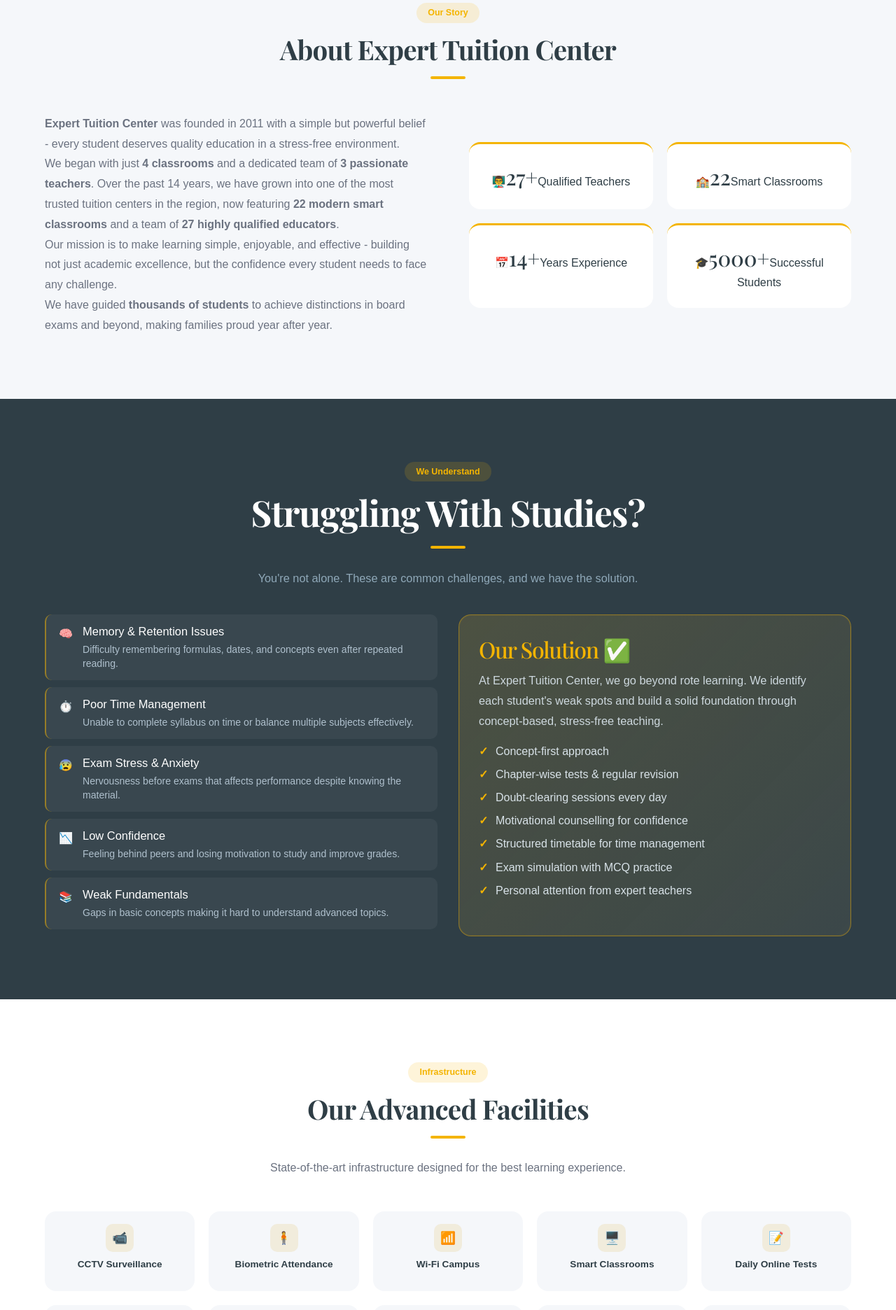
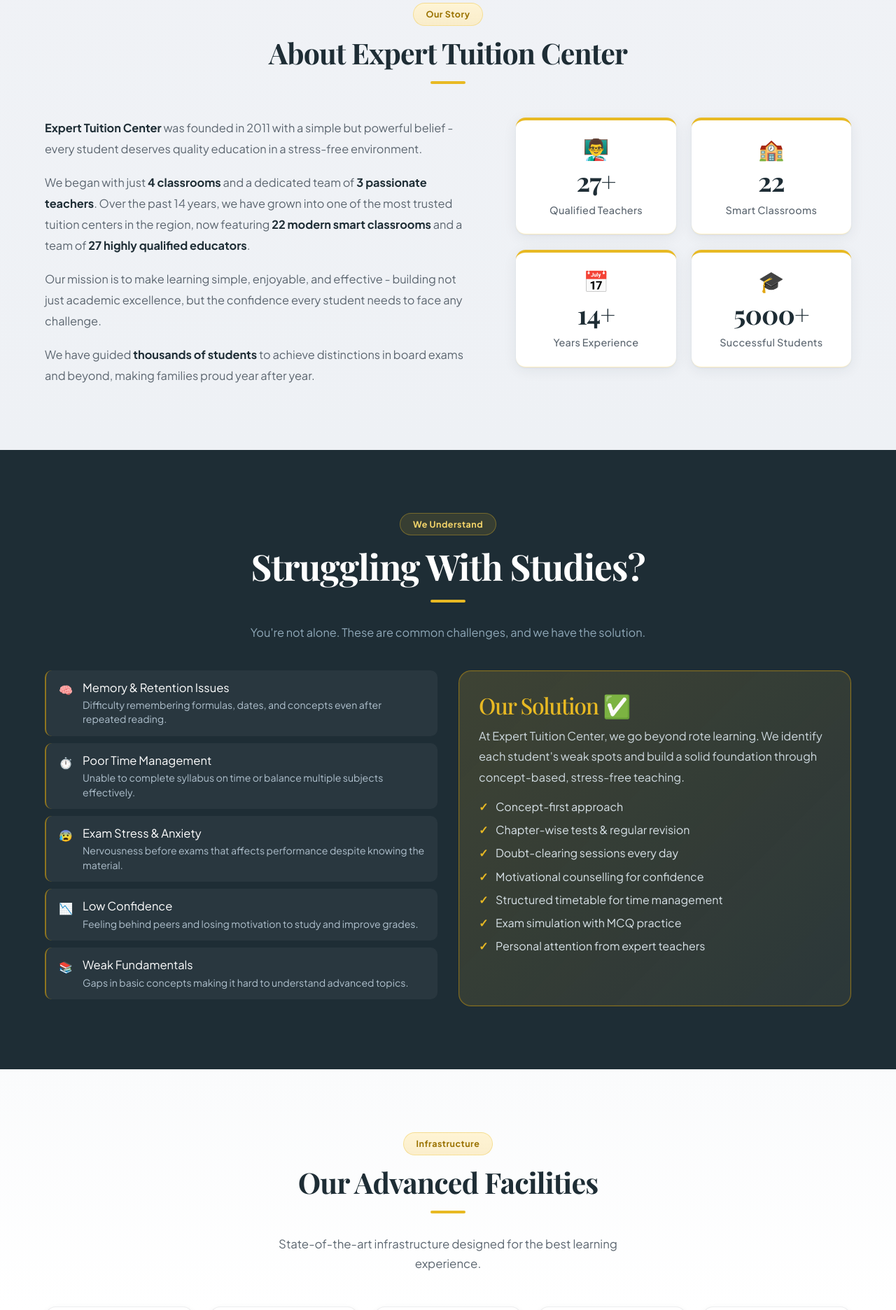
Before and after one commit to aniket-017/greenvalley, a React (Vite) app in the folder frontend/: page /classes in a window 1280 px wide. Shown: the part 880-2752 px from the top of the page at 70% size. Built offline with nearby package versions, Linux system fonts and the light colour scheme; the HTML template or start-up script is replaced by a standard one.

Commit message:
Refactor CSS styles for Classes page to enhance visual presentation; update color scheme, typography, and layout for improved user experience and responsiveness.

```diff
--- a/frontend/src/pages/Classes.css
+++ b/frontend/src/pages/Classes.css
@@ -1,12 +1,12 @@
 .classes-page {
-  --navy: #2f3e46;
-  --gold: #f4b400;
+  --navy: #1e2d35;
+  --gold: #e8b923;
   --white: #ffffff;
-  --light: #f5f7fa;
-  --gray: #6b7280;
-  --gold-dark: #d9a000;
+  --light: #eef1f5;
+  --gray: #5c6670;
+  --gold-dark: #c9a010;
   --navy-light: #3d5260;
-  font-family: "DM Sans", sans-serif;
+  font-family: "Plus Jakarta Sans", ui-sans-serif, system-ui, sans-serif;
   color: var(--navy);
   background: var(--white);
 }
@@ -211,25 +211,35 @@
 
 .classes-page .section-tag {
   display: inline-block;
-  background: rgba(244, 180, 0, 0.15);
-  color: var(--gold);
-  padding: 5px 16px;
-  border-radius: 50px;
+  background: linear-gradient(180deg, rgba(255, 244, 210, 0.95) 0%, rgba(250, 235, 195, 0.85) 100%);
+  color: #9a7200;
+  padding: 6px 18px;
+  border-radius: 999px;
   font-size: 0.78rem;
   font-weight: 700;
   margin-bottom: 14px;
+  letter-spacing: 0.04em;
+  border: 1px solid rgba(232, 185, 35, 0.35);
 }
 
 .classes-page .section-title {
   font-family: "Playfair Display", serif;
-  font-size: clamp(1.8rem, 3vw, 2.6rem);
+  font-size: clamp(1.85rem, 3.2vw, 2.65rem);
+  font-weight: 700;
   color: var(--navy);
   margin: 0;
+  letter-spacing: -0.02em;
+  line-height: 1.2;
 }
 
 .classes-page .section-sub {
   color: var(--gray);
   margin-top: 14px;
+  font-size: 1.05rem;
+  line-height: 1.65;
+  max-width: 38rem;
+  margin-left: auto;
+  margin-right: auto;
 }
 
 .classes-page .gold-line {
@@ -240,7 +250,10 @@
   margin: 16px auto 30px;
 }
 
-.classes-page #about,
+.classes-page #about {
+  background: linear-gradient(180deg, #f0f2f6 0%, #eef1f5 100%);
+}
+
 .classes-page #teachers {
   background: var(--light);
 }
@@ -260,43 +273,108 @@
   color: #8fa8b8;
 }
 
+.classes-page #problems .section-tag,
+.classes-page #cta .section-tag,
+.classes-page #results .section-tag {
+  background: rgba(232, 185, 35, 0.12);
+  color: #f5d56a;
+  border-color: rgba(232, 185, 35, 0.35);
+}
+
 .classes-page .about-grid,
 .classes-page .contact-grid {
   display: grid;
-  grid-template-columns: 1fr 1fr;
-  gap: 60px;
-  margin-top: 50px;
+  grid-template-columns: minmax(0, 1.12fr) minmax(260px, 0.88fr);
+  gap: 64px;
+  margin-top: 48px;
+  align-items: start;
 }
 
 .classes-page .about-story p {
   color: var(--gray);
-  line-height: 1.8;
+  line-height: 1.85;
+  font-size: 1.02rem;
+  margin: 0 0 1.1rem;
+}
+
+.classes-page .about-story p:last-child {
+  margin-bottom: 0;
+}
+
+.classes-page .about-story strong {
+  color: var(--navy);
+  font-weight: 700;
 }
 
 .classes-page .stats-grid {
   display: grid;
   grid-template-columns: 1fr 1fr;
-  gap: 20px;
+  gap: 22px;
 }
 
 .classes-page .stat-card {
   background: var(--white);
-  border-radius: 16px;
-  padding: 24px;
+  border-radius: 14px;
+  padding: 26px 20px 24px;
   text-align: center;
-  border-top: 3px solid var(--gold);
+  border-top: 4px solid var(--gold);
+  border-bottom: 1px solid rgba(232, 185, 35, 0.28);
+  box-shadow:
+    0 4px 20px rgba(30, 45, 53, 0.07),
+    0 1px 3px rgba(30, 45, 53, 0.05);
+  display: flex;
+  flex-direction: column;
+  align-items: center;
+  gap: 12px;
+  transition: transform 0.22s ease, box-shadow 0.22s ease;
+}
+
+.classes-page .stat-card:hover {
+  transform: translateY(-3px);
+  box-shadow:
+    0 14px 36px rgba(30, 45, 53, 0.12),
+    0 4px 10px rgba(30, 45, 53, 0.06);
+}
+
+.classes-page .stat-card .emoji {
+  font-size: 1.85rem;
+  line-height: 1;
+  display: block;
 }
 
 .classes-page .stat-card .num {
   font-family: "Playfair Display", serif;
-  font-size: 1.9rem;
+  font-size: 2.35rem;
+  font-weight: 700;
+  color: var(--navy);
+  line-height: 1.05;
+  letter-spacing: -0.02em;
+}
+
+.classes-page .stat-card .lbl {
+  font-size: 0.9rem;
+  font-weight: 500;
+  color: var(--gray);
+  letter-spacing: 0.02em;
+  line-height: 1.35;
+}
+
+.classes-page #facilities {
+  background: linear-gradient(180deg, #fafbfc 0%, #ffffff 48%, #f8fafb 100%);
+}
+
+.classes-page #facilities .section-sub {
+  max-width: 36rem;
 }
 
 .classes-page .facilities-grid {
   display: grid;
   grid-template-columns: repeat(5, 1fr);
-  gap: 20px;
-  margin-top: 50px;
+  gap: 22px;
+  margin-top: 48px;
+  max-width: 1200px;
+  margin-left: auto;
+  margin-right: auto;
 }
 
 .classes-page .problems-grid {
@@ -407,33 +485,50 @@
 }
 
 .classes-page .facility-card {
-  background: var(--light);
+  background: var(--white);
+  border: 1px solid rgba(30, 45, 53, 0.08);
   border-radius: 16px;
-  padding: 18px 14px 16px;
+  padding: 22px 14px 20px;
   text-align: center;
   display: flex;
   flex-direction: column;
   align-items: center;
-  gap: 10px;
-  min-height: 114px;
+  justify-content: center;
+  gap: 14px;
+  min-height: 128px;
+  box-shadow:
+    0 2px 10px rgba(30, 45, 53, 0.05),
+    0 1px 2px rgba(30, 45, 53, 0.04);
+  transition: transform 0.22s ease, box-shadow 0.22s ease, border-color 0.22s ease;
+}
+
+.classes-page .facility-card:hover {
+  transform: translateY(-4px);
+  border-color: rgba(232, 185, 35, 0.45);
+  box-shadow:
+    0 14px 32px rgba(30, 45, 53, 0.1),
+    0 4px 12px rgba(30, 45, 53, 0.06);
 }
 
 .classes-page .fc-icon {
-  width: 40px;
-  height: 40px;
-  border-radius: 10px;
+  width: 50px;
+  height: 50px;
+  border-radius: 14px;
   display: inline-flex;
   align-items: center;
   justify-content: center;
-  background: #f1ecdc;
-  color: #c7a84f;
-  font-size: 1.1rem;
+  background: linear-gradient(160deg, #faf3e6 0%, #f0e4cc 100%);
+  box-shadow: inset 0 1px 0 rgba(255, 255, 255, 0.75);
+  font-size: 1.4rem;
+  line-height: 1;
 }
 
 .classes-page .fc-label {
-  font-size: 0.85rem;
+  font-size: 0.92rem;
   font-weight: 600;
-  line-height: 1.25;
+  line-height: 1.35;
+  color: var(--navy);
+  letter-spacing: 0.01em;
 }
 
 .classes-page .teachers-grid {
@@ -797,7 +892,15 @@
     font-size: 0.92rem;
   }
 
-  .classes-page .facilities-grid,
+  .classes-page .stat-card .num {
+    font-size: 1.85rem;
+  }
+
+  .classes-page .stat-card {
+    padding: 22px 16px 20px;
+    gap: 10px;
+  }
+
   .classes-page .teachers-grid,
   .classes-page .results-grid,
   .classes-page .courses-grid {
@@ -810,13 +913,26 @@
   }
 
   .classes-page .facilities-grid {
-    gap: 14px;
+    grid-template-columns: repeat(2, minmax(0, 1fr));
+    gap: 12px;
   }
 
   .classes-page .facility-card {
-    min-height: 98px;
-    padding: 14px 12px;
+    min-height: 104px;
+    padding: 14px 10px 12px;
     gap: 8px;
+  }
+
+  .classes-page .fc-icon {
+    width: 44px;
+    height: 44px;
+    font-size: 1.2rem;
+    border-radius: 12px;
+  }
+
+  .classes-page .fc-label {
+    font-size: 0.8rem;
+    line-height: 1.3;
   }
 
   .classes-page .problem-item {
```
